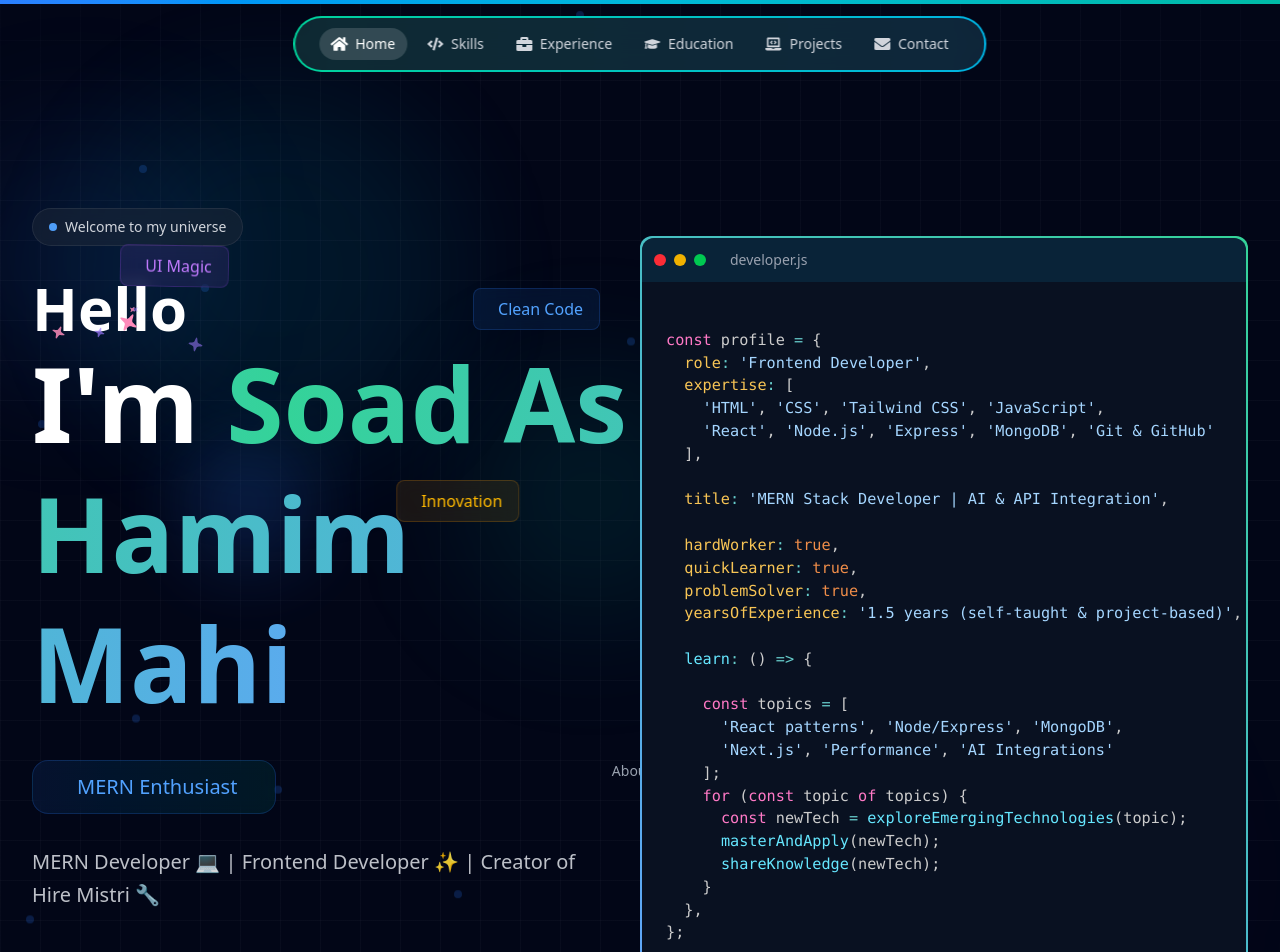
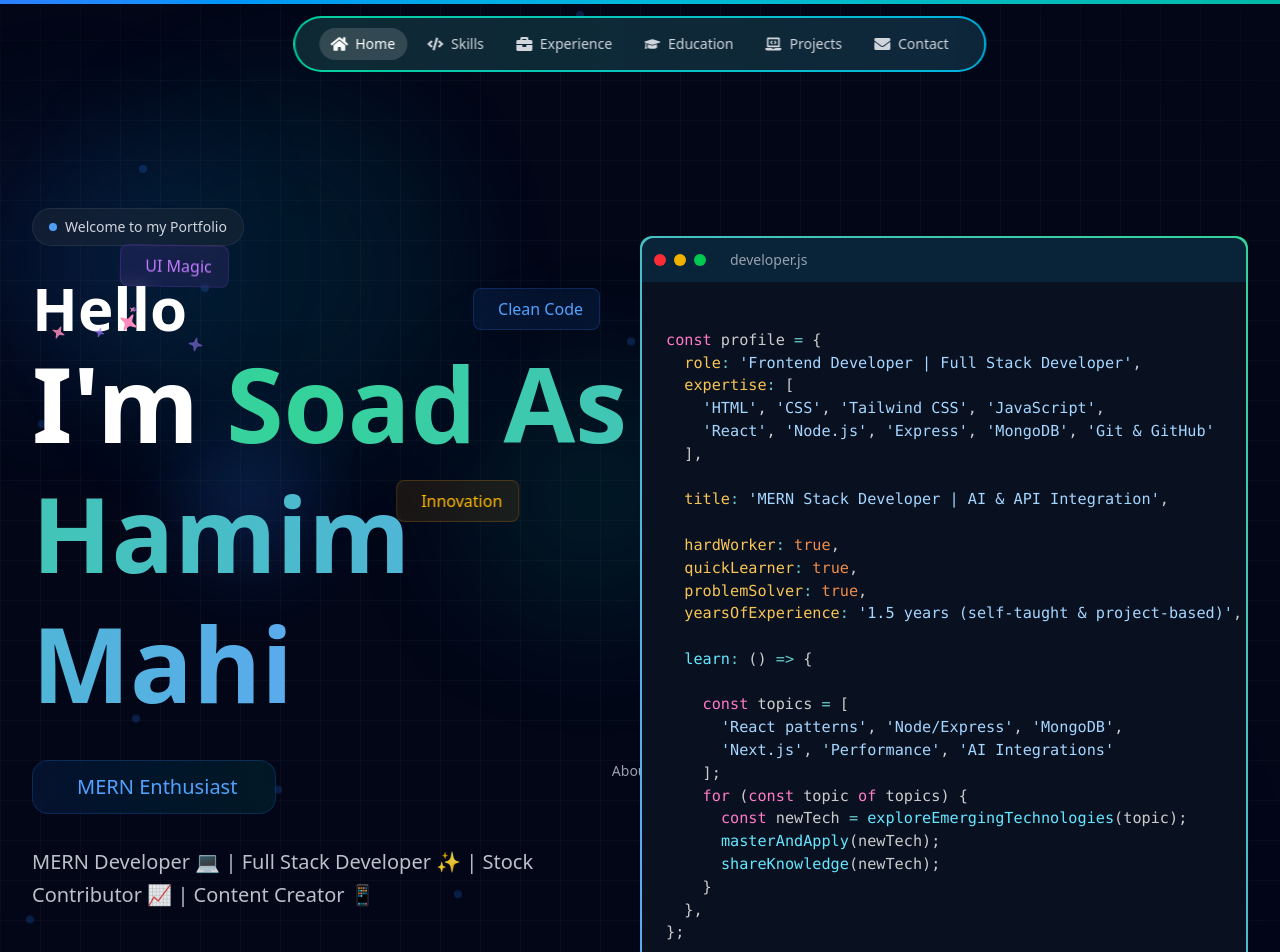
Before and after one commit to SoadAsHamimMahi/Prefessional_Portfolioo, a React (Vite) app: page / in a window 1280 px wide. Shown: the top 952 px of the page. Built offline with nearby package versions, Linux system fonts and the light colour scheme.

Commit message:
Home page updated

```diff
--- a/src/pages/Hero/Hero.jsx
+++ b/src/pages/Hero/Hero.jsx
@@ -33,14 +33,15 @@ const GridBackground = () => {
 
 export default function Hero() {
   const words = [
-    "Frontend Developer",
+    "Full Stack Developer",
     "MERN Enthusiast",
-    "Creator of Hire Mistri",
+    "Stock Contributor",
+    "Content Creator",
   ];
 
   const [code] = useState(`
 const profile = {
-  role: 'Frontend Developer',
+  role: 'Frontend Developer | Full Stack Developer',
   expertise: [
     'HTML', 'CSS', 'Tailwind CSS', 'JavaScript',
     'React', 'Node.js', 'Express', 'MongoDB', 'Git & GitHub'
@@ -112,7 +113,7 @@ const profile = {
               <div className="inline-flex items-center gap-2 px-3 sm:px-4 py-2 rounded-full bg-gray-800/50 backdrop-blur-sm border border-gray-700/50 mb-6 sm:mb-8 animate__animated animate__fadeInDown animate__delay-1s">
                 <div className="w-2 h-2 rounded-full bg-blue-400 animate-pulse"></div>
                 <span className="text-gray-300 text-xs sm:text-sm font-medium">
-                  Welcome to my universe
+                  Welcome to my Portfolio
                 </span>
               </div>
 
@@ -145,7 +146,7 @@ const profile = {
               {/* Description */}
               <div className="relative mb-8 sm:mb-12 max-w-xl">
                 <p className="text-base sm:text-xl text-gray-300/90 leading-relaxed">
-                 MERN Developer 💻 | Frontend Developer ✨ | Creator of Hire Mistri 🔧
+                 MERN Developer 💻 | Full Stack Developer ✨ | Stock Contributor 📈 | Content Creator 📱
                 </p>
               </div>
 
```
